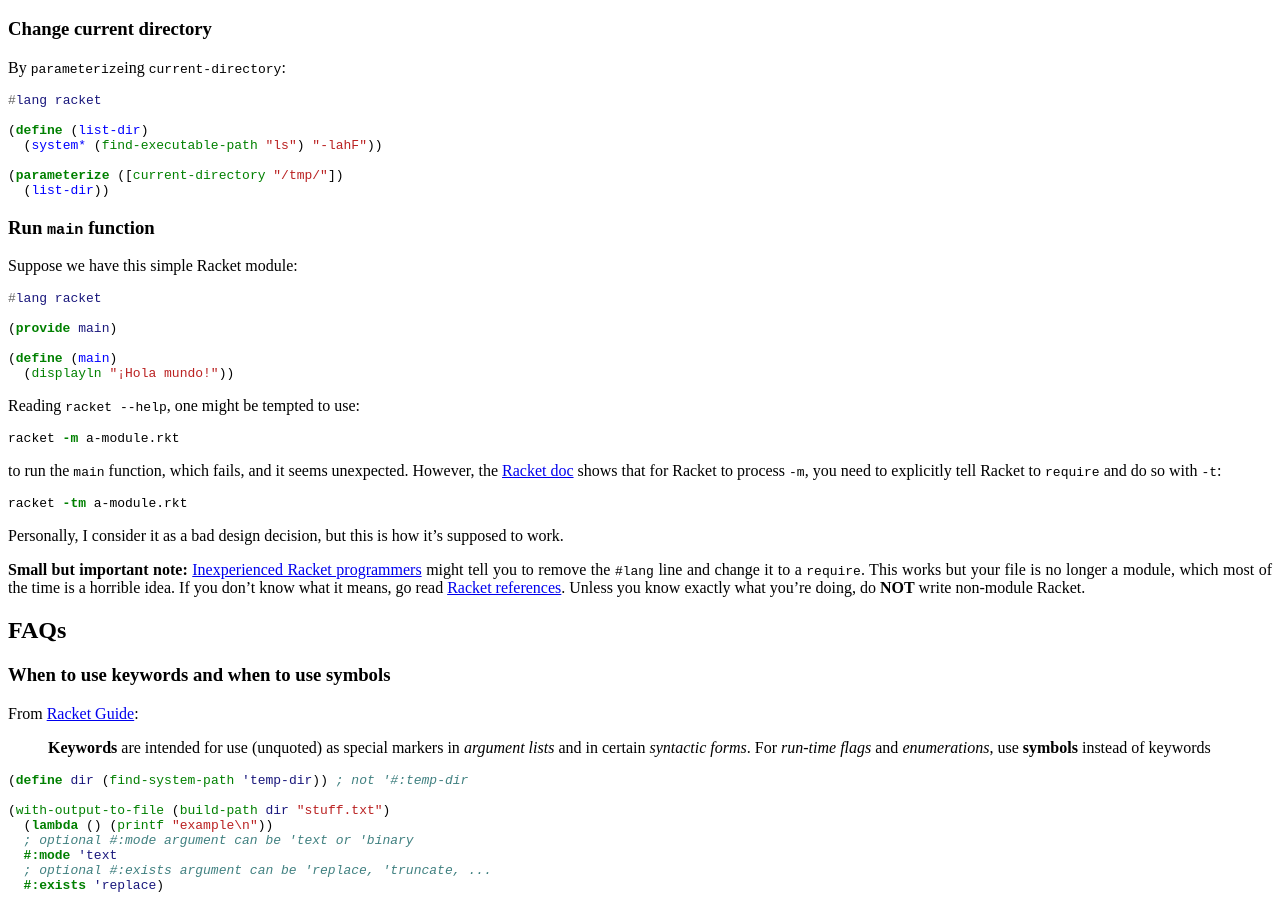
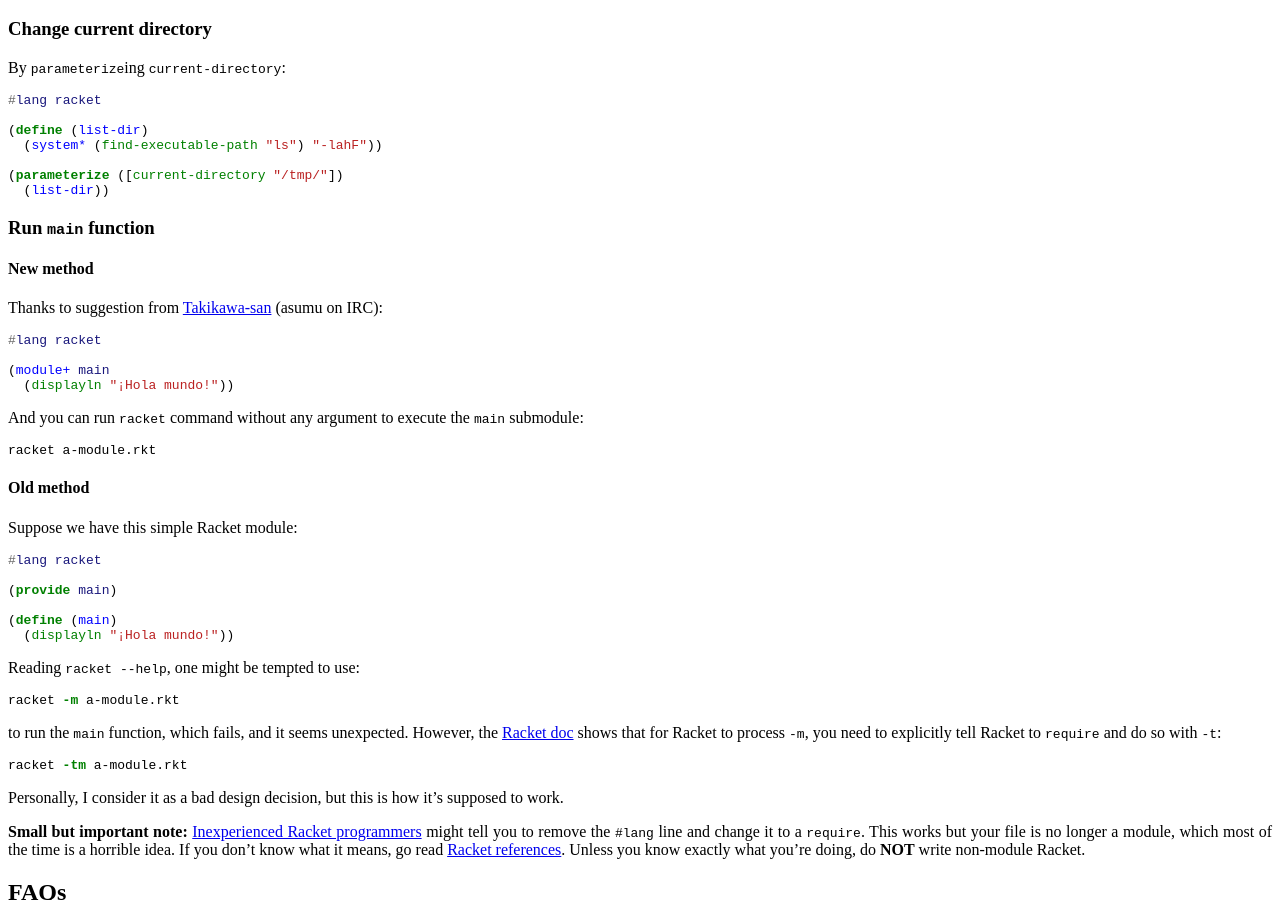
Before and after one commit to cmpitg/cmpitg.github.com, a Jekyll site: the page built from guides/racket.md, in a window 1280 px wide and 900 px high, scrolled down 1213 px. Built offline with Jekyll 4.4.1, drawn with Linux system fonts in a browser that asks for light colours; Markdown is read by kramdown in place of the engine named in the settings; a script that is not in the unit is left out; comment, search, counter and statistics services are not loaded; some of the changed text lies outside the part shown.

Commit message:
Update Racket guide with `main` submodule

````diff
--- a/guides/racket.md
+++ b/guides/racket.md
@@ -94,6 +94,27 @@ By `parameterize`ing `current-directory`:
 ```
 
 ### Run `main` function ###
+
+#### New method ####
+
+Thanks to suggestion from [Takikawa-san](https://github.com/takikawa) (asumu
+on IRC):
+
+```racket
+#lang racket
+
+(module+ main
+  (displayln "¡Hola mundo!"))
+```
+
+And you can run `racket` command without any argument to execute the `main`
+submodule:
+
+```sh
+racket a-module.rkt
+```
+
+#### Old method ####
 
 Suppose we have this simple Racket module:
 
````
Also changed, not shown: other parts of guides/racket.md (+1 -1 lines).
